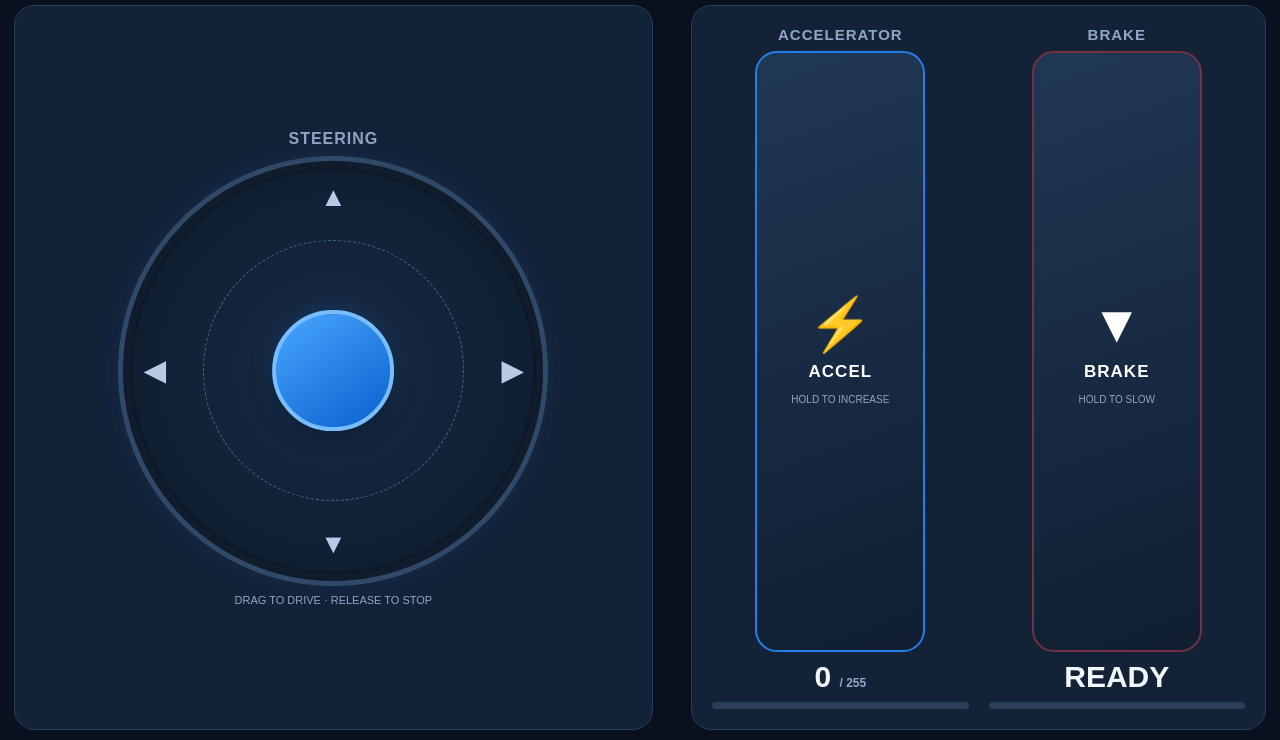
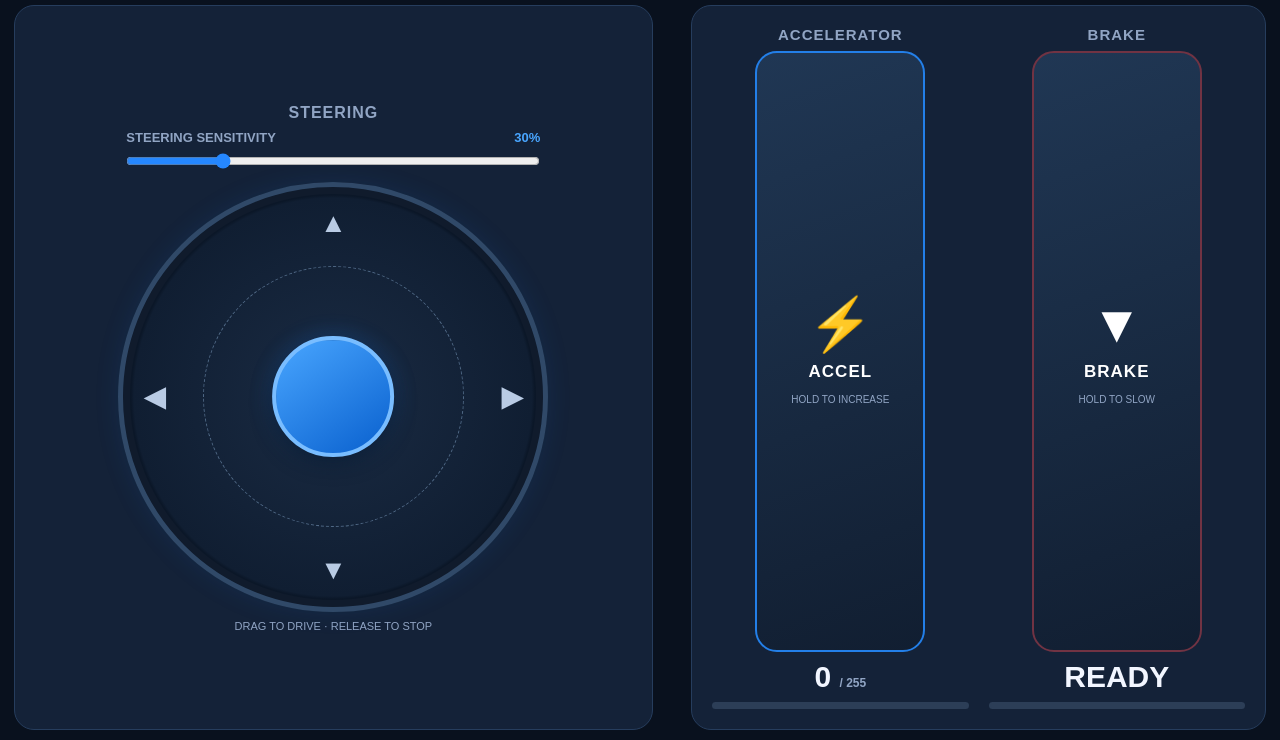
Before and after one commit to 0xJainam/SBot-BLE-Controller, a plain HTML site: page index.html in a window 1280 px wide. Shown: the part 60-800 px from the top of the page. Drawn offline with Linux system fonts and the light colour scheme.

Commit message:
feat: added joystick sensitivity

```diff
--- a/index.html
+++ b/index.html
@@ -344,6 +344,39 @@ button {
   }
 }
 
+
+.sensitivity-control {
+  width: 100%;
+  max-width: 430px;
+  padding: 0 8px;
+}
+
+.sensitivity-header {
+  display: flex;
+  justify-content: space-between;
+  align-items: center;
+  gap: 8px;
+  margin-bottom: 7px;
+  color: #91a5c4;
+  font-size: clamp(10px, 1.4vw, 13px);
+  font-weight: bold;
+}
+
+#sensitivityValue {
+  color: #49a6ff;
+  font-size: 13px;
+}
+
+#sensitivity {
+  width: 100%;
+  height: 18px;
+  margin: 0;
+  accent-color: #2587ff;
+  cursor: pointer;
+  touch-action: pan-x;
+}
+
+
 @media (max-height: 400px) {
   .app {
     padding: 5px 9px;
@@ -407,6 +440,20 @@ button {
 
     <section class="card steering-card">
       <div class="section-title">STEERING</div>
+      <div class="sensitivity-control">
+         <div class="sensitivity-header">
+            <span>STEERING SENSITIVITY</span>
+            <span id="sensitivityValue">30%</span>
+        </div>
+        <input
+          type="range"
+          id="sensitivity"
+          min="10"
+          max="100"
+          value="30"
+          step="5"
+        >
+      </div>
 
       <div class="joystick" id="joystick">
         <span class="joy-direction joy-up">▲</span>
@@ -678,6 +725,18 @@ const stick = $("stick");
 
 let joyPointer = null;
 
+const sensitivitySlider = document.getElementById("sensitivity");
+
+let steeringSensitivity = 0.30;
+
+sensitivitySlider.addEventListener("input", () => {
+  steeringSensitivity = Number(sensitivitySlider.value) / 100;
+
+  document.getElementById("sensitivityValue").textContent =
+    sensitivitySlider.value + "%";
+});
+
+
 function updateJoystick(event) {
   const rect = joystick.getBoundingClientRect();
   const cx = rect.left + rect.width / 2;
@@ -698,7 +757,7 @@ function updateJoystick(event) {
 
   const joyX = dx / maxRadius;
   const joyY = dy / maxRadius;
-  const deadZone = 0.22;
+  const deadZone = 0.10 + (1 - steeringSensitivity) * 0.35;
 
   activeBits.clear();
 
```
